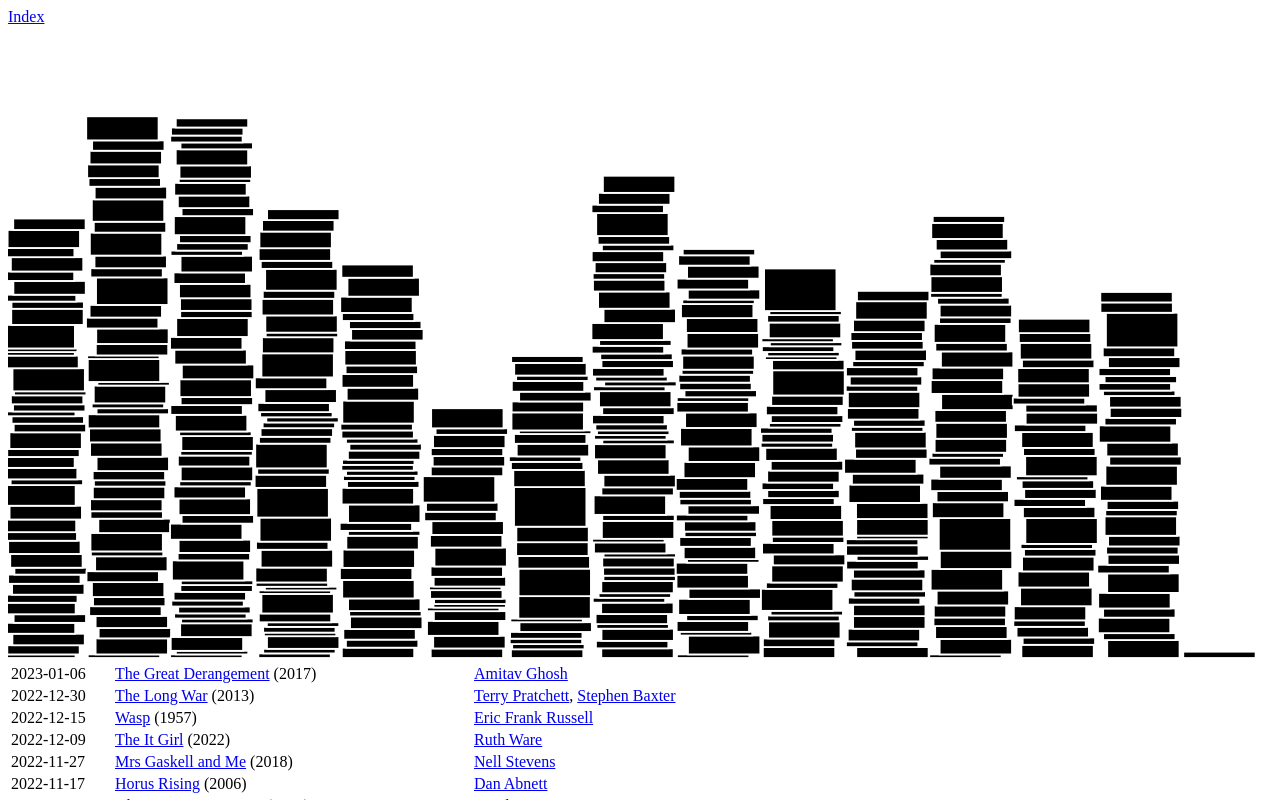
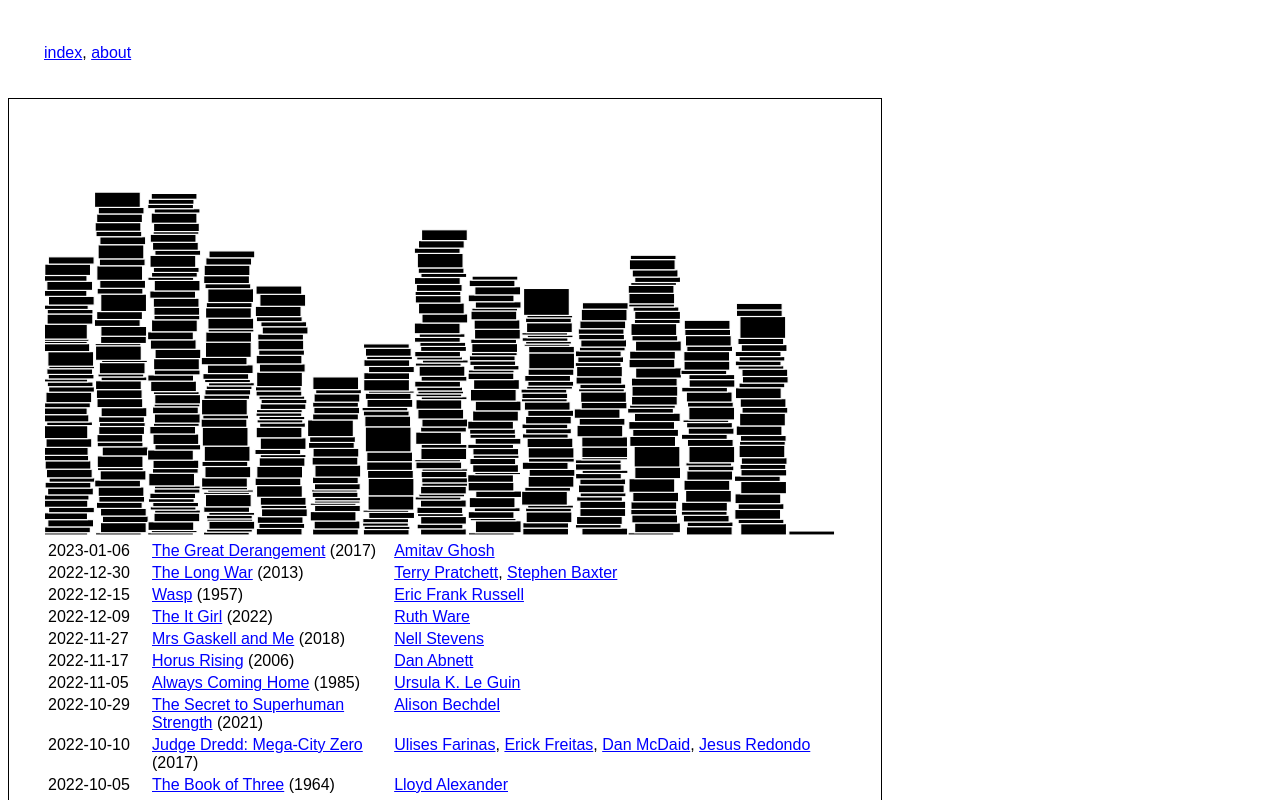
Before and after one commit to tomgp/books-v2, a SvelteKit app: page / in a window 1280 px wide. Shown: the top 800 px of the page. Built offline with nearby package versions, Linux system fonts and the light colour scheme.

Commit message:
notes test
styling

stylinh

```diff
--- a/src/routes/+layout.svelte
+++ b/src/routes/+layout.svelte
@@ -1,3 +1,38 @@
-<nav><a href="/">Index</a></nav>
+<nav><a href="/">index</a>, <a href="/">about</a></nav>
+<main>
 <slot />
-<footer />
+</main>
+<footer>
+  TGP
+</footer>
+<style>
+  :root{
+    --text: black;
+    --highlight: blue;
+    --field:white;
+  }
+
+  :global(body){
+    color: var(--text, black);
+    background-color: var(--field, white);
+    font-size: 16px;
+    font-family: sans-serif;
+  }
+  :global(a){
+    color: var(--highlight, blue);
+  }
+  :global(a:hover){
+    color: var(--field, white);
+    background-color: var(--highlight, blue);
+  }
+
+  main{
+    max-width:800px;
+    border: 1px solid var(--text,black);
+    padding: 2lh;
+  }
+  footer, nav{
+    max-width:800px;
+    padding: 2lh;
+  }
+</style>
--- a/src/routes/author-[authSlug]/+page.svelte
+++ b/src/routes/author-[authSlug]/+page.svelte
@@ -5,7 +5,6 @@
 </script>
 
 <h1>{data.books[0].authors}</h1>
-{data.books.length} book{#if data.books.length > 1}s{/if} read:
 <ul>
 	{#each data.books as book}
 		<li>
```
Also changed, not shown: src/routes/book-[bookSlug]/+page.server.js (+13 -1 lines), src/routes/book-[bookSlug]/+page.svelte (+6 -2 lines), static/markdown/All-Star-Superman(2006)-2010-09-01.md (line endings or trailing spaces).
